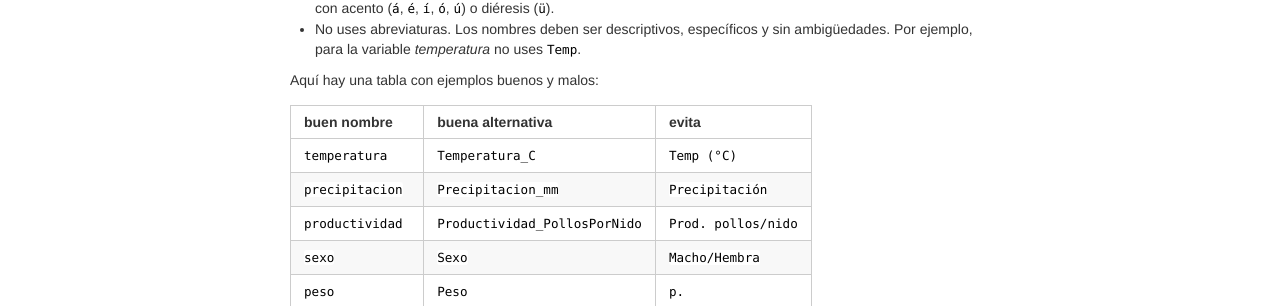
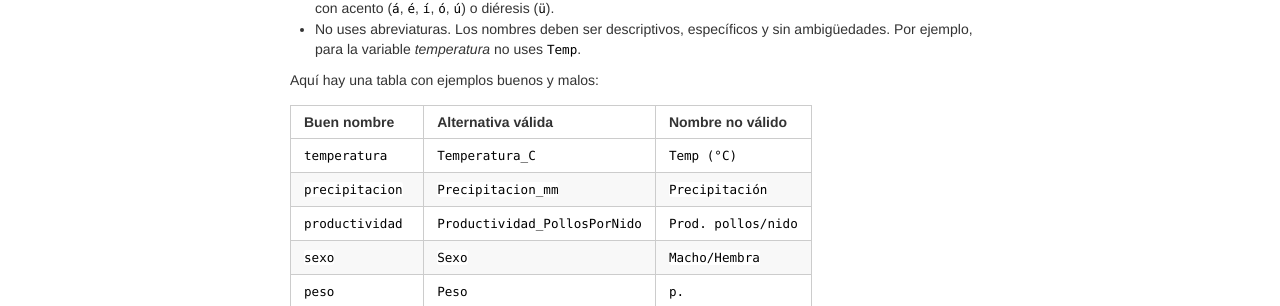
Before and after one commit to MaritzaB/datos_en_excel, a Jekyll site: the page built from pages/nomenclatura.md, in a window 1280 px wide. Shown: the part 338-644 px from the top of the page. Built offline with Jekyll 4.4.1, drawn with Linux system fonts in a browser that asks for light colours.

Commit message:
Mejora los nombres de las columnas

```diff
--- a/pages/nomenclatura.md
+++ b/pages/nomenclatura.md
@@ -15,8 +15,8 @@ Al nombrar archivos o columnas:
 
 Aquí hay una tabla con ejemplos buenos y malos:
 
-**buen nombre**  | **buena alternativa**         | **evita**
------------------|-------------------------------|----------
+**Buen nombre**  | **Alternativa válida**        | **Nombre no válido**
+-----------------|-------------------------------|---------------------
 `temperatura`    | `Temperatura_C`               | `Temp (°C)`
 `precipitacion`  | `Precipitacion_mm`            | `Precipitación`
 `productividad`  | `Productividad_PollosPorNido` | `Prod. pollos/nido`
```
